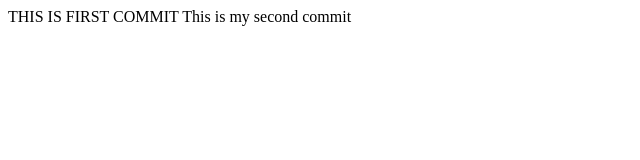
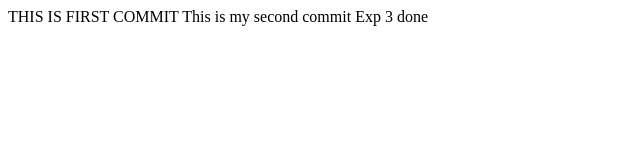
Before and after one commit to Bruce2410/Practical, a plain HTML site: page index.html in a window 1280 px wide. Shown: the full height of the page, 0-640 px from the left. Drawn offline with Linux system fonts and the light colour scheme.

Commit message:
Update index.html

```diff
--- a/index.html
+++ b/index.html
@@ -8,5 +8,6 @@
 <body>
     THIS IS FIRST COMMIT
     This is my second commit
+    Exp 3 done
 </body>
 </html>
```
